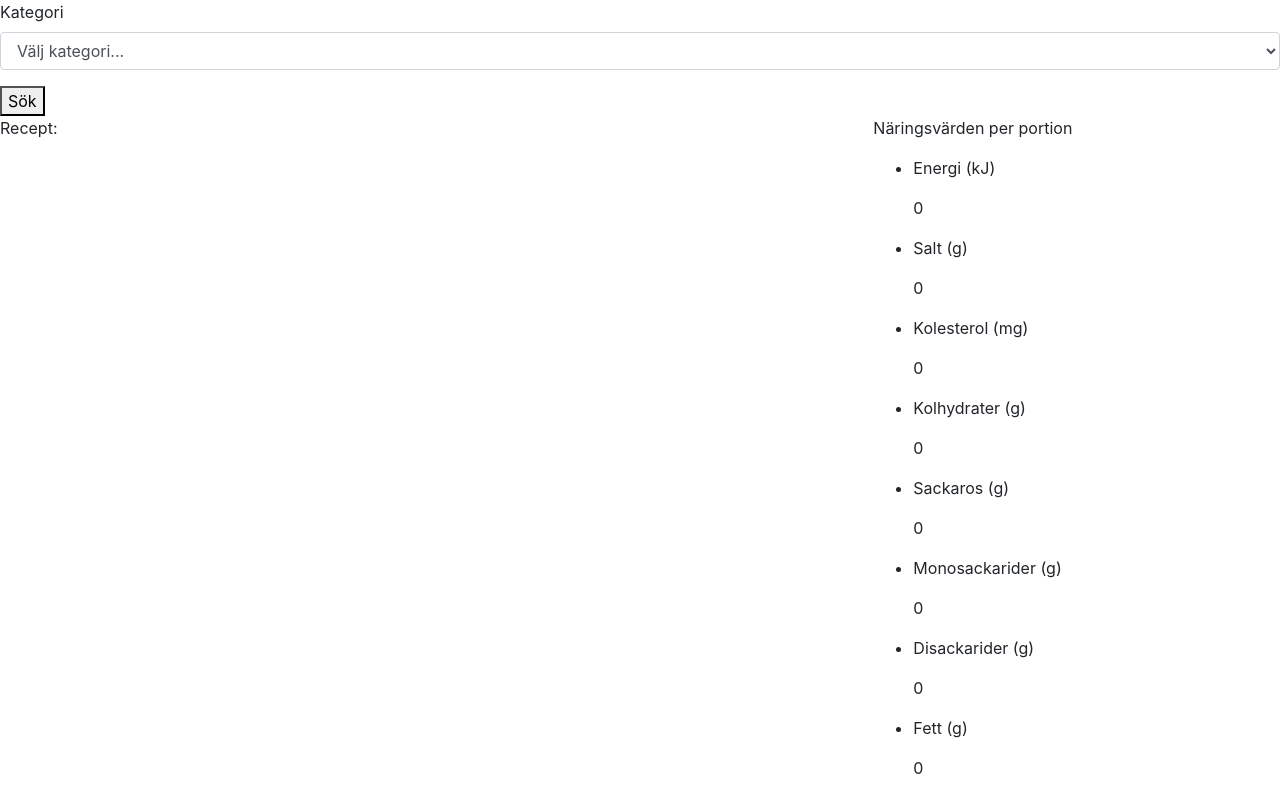
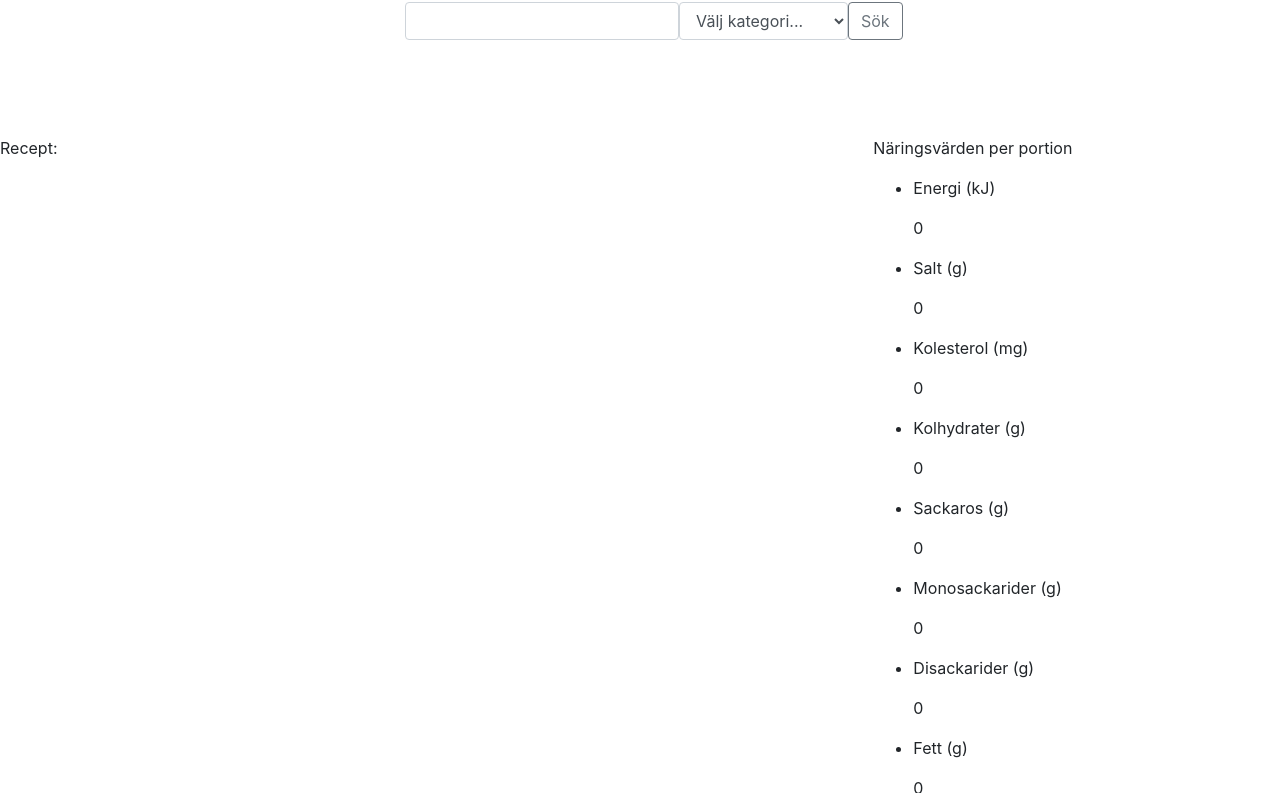
Before and after one commit to LaureaLindroos/RecipeProject, a website: page www/index.html in a window 1280 px wide. Shown: the part 148-941 px from the top of the page. Drawn offline with nearby package versions, Linux system fonts and the light colour scheme; files that its build step writes are made by us from their sources.

Commit message:
removed unneccessary classes and centered form on index

```diff
--- a/www/index.html
+++ b/www/index.html
@@ -29,26 +29,33 @@
 
           </div>
         </nav>
+        <div class="mx-auto" style="width: 500px;">
+    <div id="search-field" class="container mb-5 pb-5 mt-5 mb-5">
     <h2>Här kan du söka på recept:</h2>
-    <ul>
-    <input id="search-value" type="text" name="recipe-search">
-    </ul>
+      <form id="search-form" class="form-inline">
+      <div class="form-group">
+    <input id="search-value" type="text" name="recipe-search" class="form-control">
     <ul class="list-group" id="resultAc"></ul>
     <ul class="list-group" id="filter-result">
-        <div class="form-group mb-3">
-            <label for="exampleFormControlSelect1">Kategori</label>
-            <select class="form-control" id="select-category">
-                <option value="0" hidden>Välj kategori...</option>
-                <option value="frukost">Frukost</option>
-                <option value="lunch">Lunch</option>
-                <option value="middag">Middag</option>
-                <option value="guilty pleasure">Guilty Pleasures</option>
+        <form id="category-form">
+
+            <select id="recipe-category" type="text" name="recipe_category" class="form-control">
+              <option value="0" hidden>Välj kategori...</option>
+              <option value="frukost">Frukost</option>
+              <option value="lunch">Lunch</option>
+              <option value="middag">Middag</option>
+              <option value="guilty pleasure">Guilty Pleasures</option>
             </select>
-          </div>
+
 
     </ul>
-    <button id="search-button">Sök</button>
+    <div class="input-group append">
+    <button id="search-button" class="btn btn-outline-secondary">Sök</button>
     </div>
+  </form>
+    </div>
+    </div>
+  </div>
     <div class="row">
     <div class="col-8">
       <section id="search-result">
```
Also changed, not shown: www/addRecipe.html (+1 -3 lines), www/helpers/add_ingredient.js (deleted, +0 -8 lines), www/helpers/add_recipe_data.js (deleted, +0 -9 lines).
